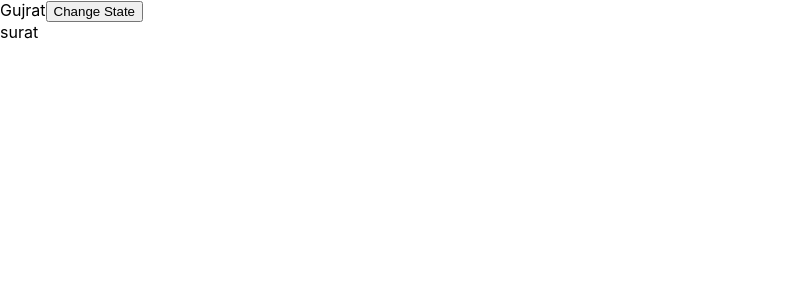
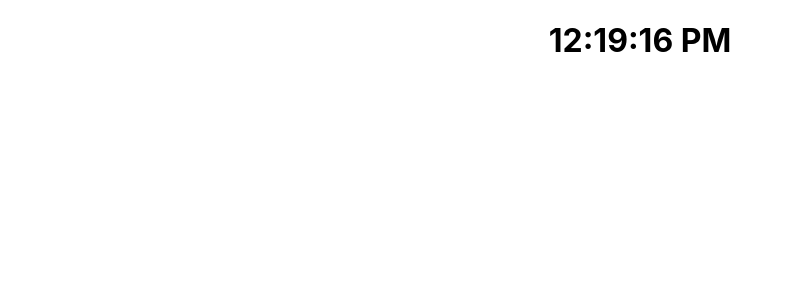
Before and after one commit to BhuvaParth/project-1, a React (Create React App) app: page / in a window 1280 px wide. Shown: the top 300 px of the page, without its empty margins (0-792 px from the left). Built offline with nearby package versions, Linux system fonts and the light colour scheme.

Commit message:
new.0456

```diff
--- a/src/App.css
+++ b/src/App.css
@@ -28,6 +28,7 @@
   color: #61dafb;
 }
 
+
 @keyframes App-logo-spin {
   from {
     transform: rotate(0deg);
--- a/src/App.js
+++ b/src/App.js
@@ -5,6 +5,7 @@ import Country from './containers/State';
 import Employee from './containers/Employee';
 import Madicine from './containers/Madicine';
 import State from './containers/State';
+import Clock from './containers/Clock';
 
 function App() {
   return (
@@ -18,7 +19,8 @@ function App() {
       {/* <City /> */}
       {/* <Array /> */}
       {/* <Count /> */}
-      <State />
+      {/* <State /> */}
+      <Clock />
     </div>
   );
 }
--- /dev/null
+++ b/src/containers/Clock.js
@@ -0,0 +1,37 @@
+import React, { Component } from 'react';
+
+class Clock extends Component {
+
+    constructor(props) {
+        super(props);
+
+        this.state = {
+            time: new Date()
+        }
+        console.log("1 constructor");
+    }
+
+    tick = () => {
+        console.log("tick");
+        this.setState({
+            time: new Date()
+        })
+    }
+
+    componentDidMount = () => {
+        console.log("3 componentDidMount");
+
+        this.timerID = setInterval(() => this.tick(), 1000);
+    }
+
+
+    render() {
+        return (
+            <div>
+                <center><h1>{this.state.time.toLocaleTimeString()}</h1></center>
+            </div>
+        );
+    }
+}
+
+export default Clock;
```
